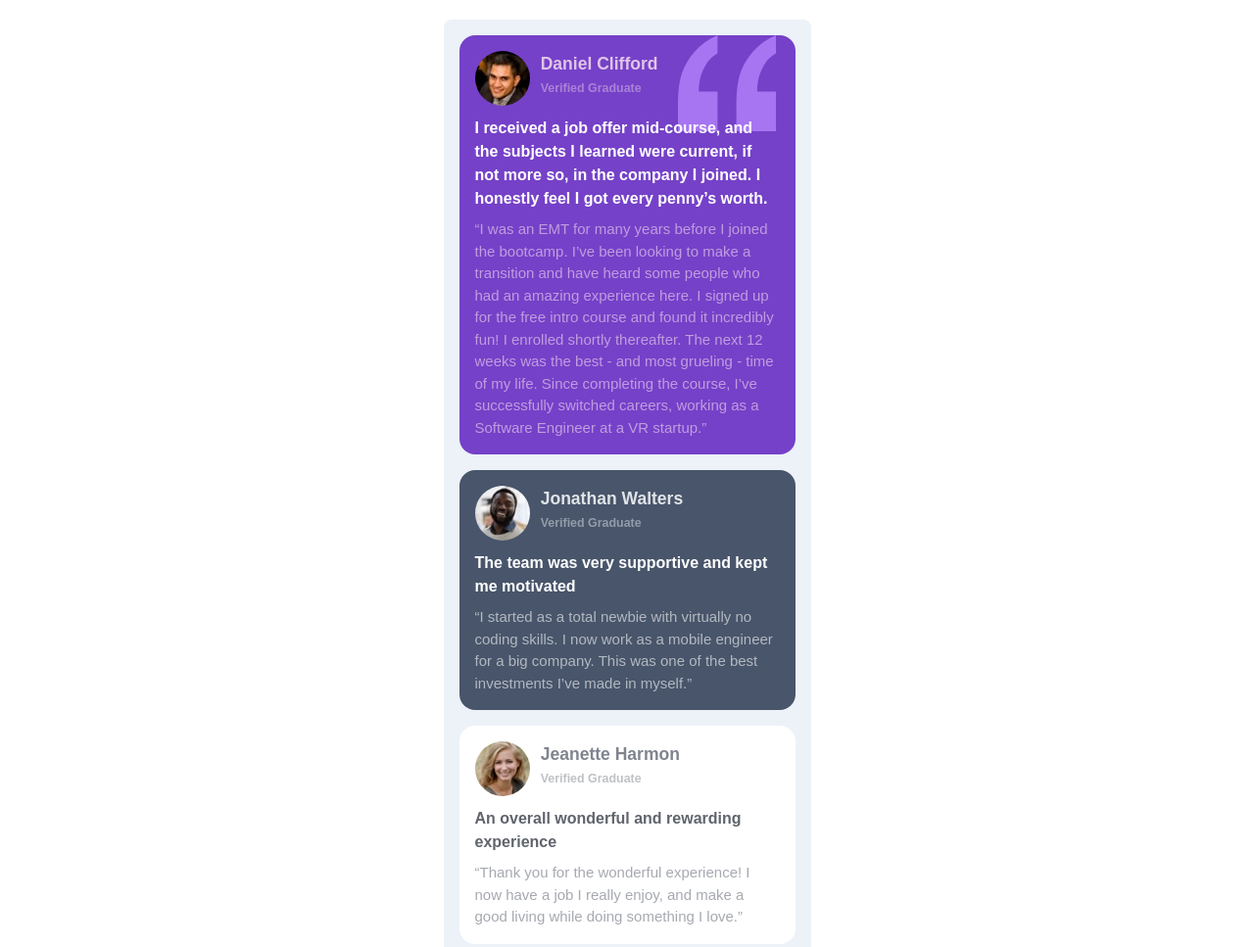
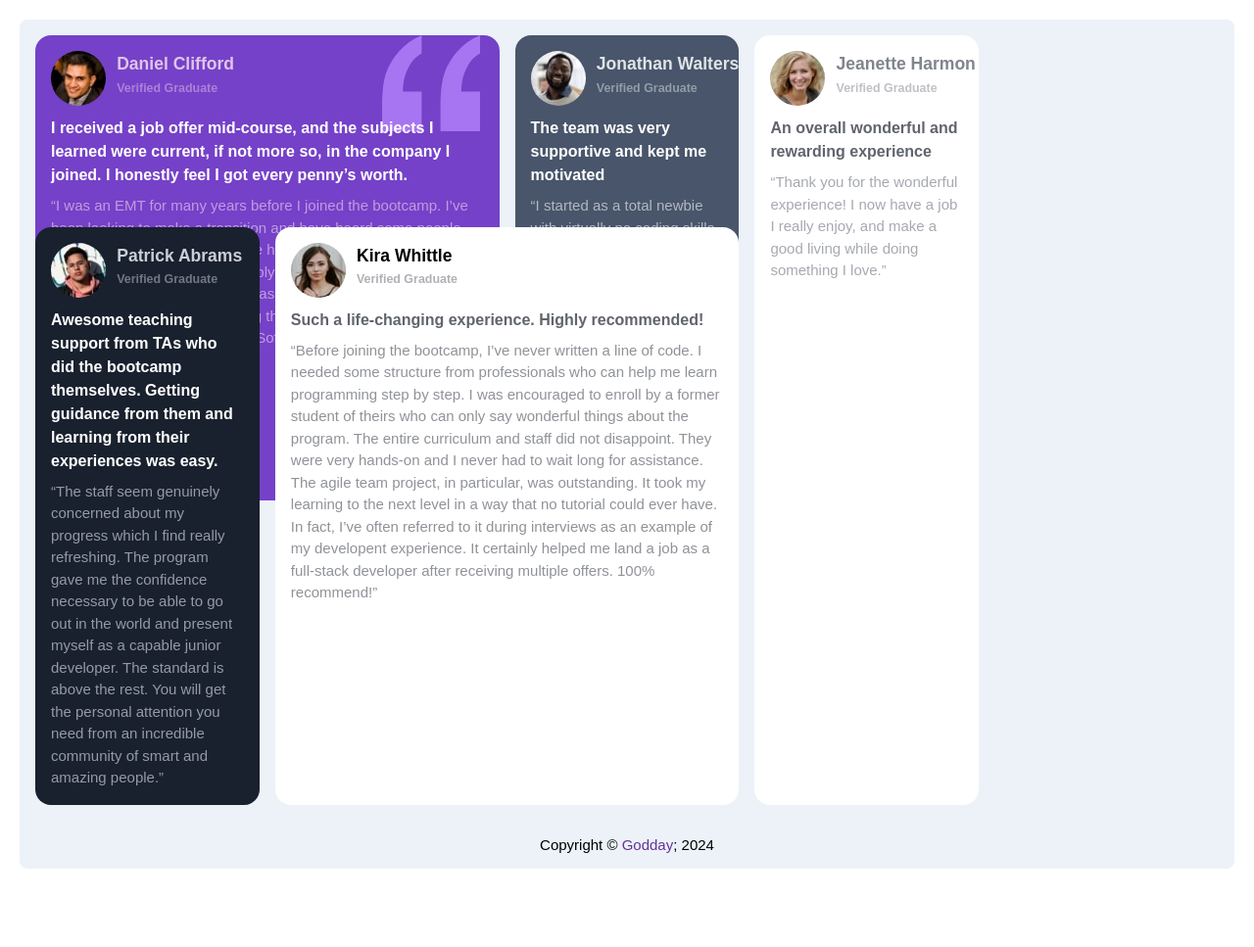
Before and after one commit to Goddaybc/Testimonial-grid, a plain HTML site: page index.html in a window 1280 px wide. Shown: the top 967 px of the page at 98% size. After the commit the page ends 907 px from the top, so only its background shows below. Drawn offline with Linux system fonts and the light colour scheme.

Commit message:
did for desktop

```diff
--- a/index.html
+++ b/index.html
@@ -30,7 +30,7 @@
     <div class="container">
     <main>
       <section class="cards">
-        <div class="card-daniel card">
+        <div class="card-daniel card grid-dan">
           <img src="./images/image-daniel.jpg" alt="image-daniel" />
           <div class="details">
           <h3 class="name">Daniel Clifford</h3>
@@ -51,7 +51,7 @@
             VR startup.”
           </p>
         </div>
-        <div class="card-jonathan card">
+        <div class="card-jonathan card grid-jo">
           <img src="./images/image-jonathan.jpg" alt="image-jonathan" />
           <div class="details">
           <h3 class="name">Jonathan Walters</h3>
@@ -66,7 +66,7 @@
           </p>
         </div>
 
-        <div class="card-jeanette card">
+        <div class="card-jeanette card grid-jean">
           <img src="./images/image-jeanette.jpg" alt="image-jeanette" />
           <div class="details">
           <h3 class="name">Jeanette Harmon</h3>
@@ -79,7 +79,7 @@
           </p>
         </div>
 
-        <div class="card-patrick card">
+        <div class="card-patrick card grid-pat">
           <img src="./images/image-patrick.jpg" alt="image-patrick" />
           <div class="details">
           <h3 class="name">Patrick Abrams</h3>
@@ -97,7 +97,7 @@
           </p>
         </div>
 
-        <div class="card-kira card">
+        <div class="card-kira card grid-ki">
           <img src="./images/image-kira.jpg" alt="image-kira" />
           <div class="details">
           <h3 class="name">Kira Whittle</h3>
--- a/style.css
+++ b/style.css
@@ -160,3 +160,55 @@ footer {
 .copy {
   color: rebeccapurple;
 }
+
+@media (min-width: 1024px) {
+  body {
+    width: 100%;
+    display: flex;
+    align-items: center;
+    justify-content: center;
+  }
+  .container {
+    display: flex;
+    justify-content: center;
+    align-items: center;
+    flex-flow: column;
+    max-width: 1300px;
+    /* margin: auto 0; */
+  }
+  .cards {
+    display: grid;
+    grid-template-columns: repeat(5, 1fr);
+    grid-template-rows: repeat(4, auto);
+    gap: 1rem;
+  }
+  .card-daniel {
+    background-color: var(--VioletColor);
+    background-image: url(./images/bg-pattern-quotation.svg);
+    background-position: top right 20px;
+    background-repeat: no-repeat;
+    background-size: 100px;
+    grid-column: 1 / 3;
+    grid-row: 1 / 3;
+  }
+  .card-jonathan {
+    background-color: var(--VeryDarkGrayishBlue);
+    grid-column: 3 / 4;
+    grid-row: 1 / 3;
+  }
+  .card-kira {
+    background-color: var(--White);
+    grid-column: 2 / 4;
+    grid-row: 2 / 4;
+  }
+  .card-jeanette {
+    background-color: var(--White);
+    grid-column: 4 / 5;
+    grid-row: 1 / 4;
+  }
+  .card-patrick {
+    background-color: var(--VeryDarkBlackishBlue);
+    grid-column: 1 / 2;
+    grid-row: 2 / 4;
+  }
+}
```
